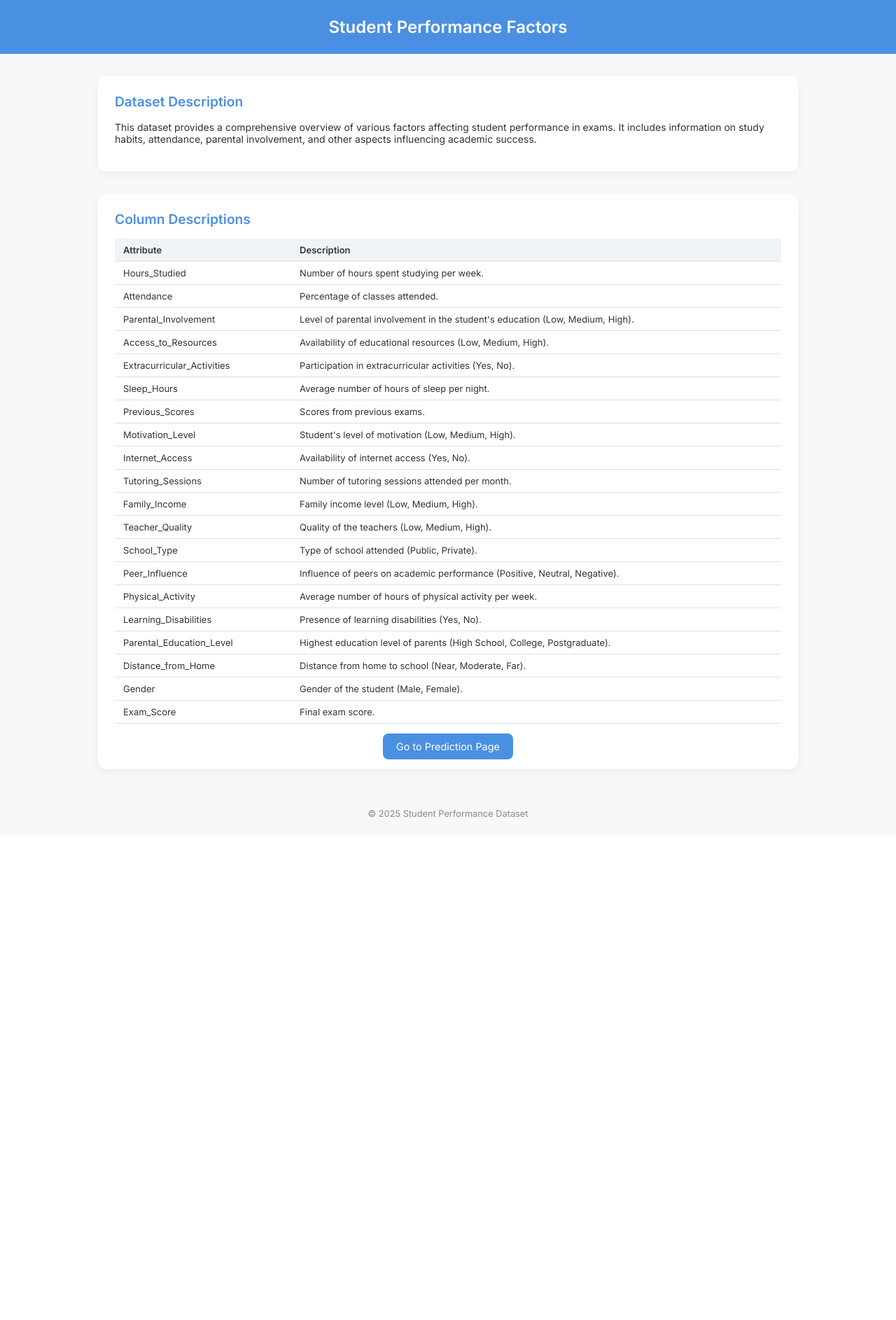
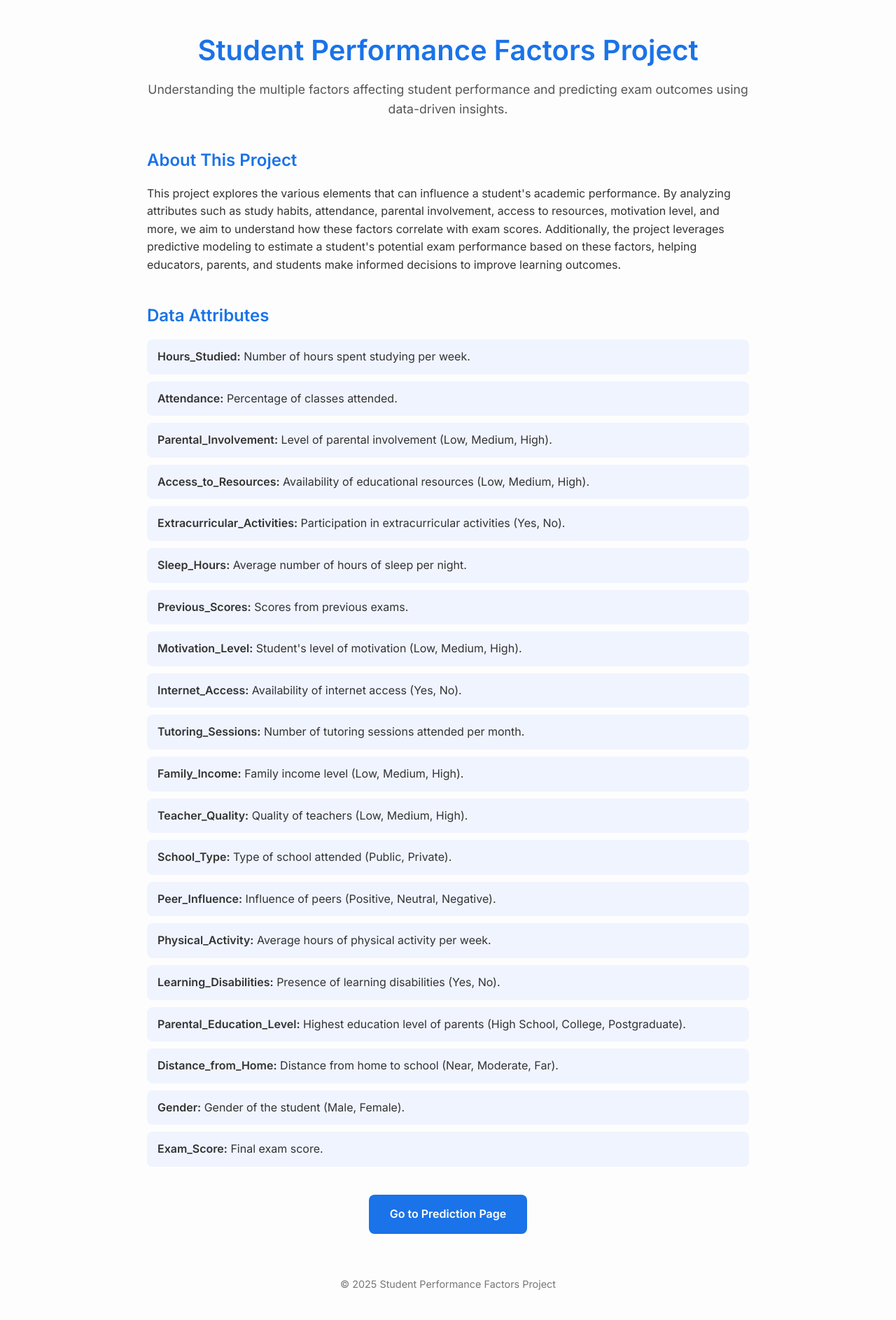
Before and after one commit to therai0/sutudent_performance_factor, a Flask app: page / in a window 1280 px wide. Shown: the whole page at 70% size. Before the commit the page ends 1168 px from the top, so only its background shows below. Run offline with Flask 3, Linux system fonts and the light colour scheme.

Commit message:
Improve html page

```diff
--- a/templates/index.html
+++ b/templates/index.html
@@ -3,166 +3,133 @@
 <head>
     <meta charset="UTF-8">
     <meta name="viewport" content="width=device-width, initial-scale=1.0">
-    <title>Student Performance Factors</title>
-    <!-- Google Fonts -->
+    <title>Student Performance Factors Project</title>
     <link href="https://fonts.googleapis.com/css2?family=Inter:wght@400;600&display=swap" rel="stylesheet">
     <style>
-        body {
-            font-family: 'Inter', sans-serif;
-            background-color: #f7f8fa;
+        /* Global Styles */
+        * {
+            box-sizing: border-box;
             margin: 0;
             padding: 0;
+            font-family: 'Inter', sans-serif;
+        }
+        body {
+            background-color: #fdfdfd;
             color: #333;
-            font-size: 14px; /* smaller font */
+            line-height: 1.6;
         }
-
+        .container {
+            max-width: 900px;
+            margin: 0 auto;
+            padding: 40px 20px;
+        }
         header {
-            background-color: #4a90e2;
+            text-align: center;
+            margin-bottom: 40px;
+        }
+        header h1 {
+            font-size: 2.5rem;
+            color: #1a73e8;
+            margin-bottom: 10px;
+        }
+        header p {
+            font-size: 1.1rem;
+            color: #555;
+        }
+        section {
+            margin-bottom: 40px;
+        }
+        h2 {
+            color: #1a73e8;
+            margin-bottom: 15px;
+            font-size: 1.5rem;
+        }
+        ul {
+            list-style: none;
+            padding-left: 0;
+        }
+        li {
+            background: #f0f4ff;
+            margin-bottom: 10px;
+            padding: 12px 15px;
+            border-radius: 8px;
+            transition: background 0.3s;
+        }
+        li:hover {
+            background: #d9e4ff;
+        }
+        .prediction-button {
+            display: inline-block;
+            text-decoration: none;
+            background-color: #1a73e8;
             color: #fff;
-            padding: 1.5rem 1rem;
-            text-align: center;
+            padding: 15px 30px;
+            border-radius: 8px;
+            font-weight: 600;
+            transition: background 0.3s;
         }
-
-        header h1 {
-            margin: 0;
-            font-weight: 600;
-            font-size: 1.5rem; /* smaller header */
+        .prediction-button:hover {
+            background-color: #155bb5;
         }
-
-        main {
-            max-width: 1000px;
-            margin: 2rem auto;
-            padding: 0 1rem;
-        }
-
-        section {
-            background-color: #fff;
-            border-radius: 12px;
-            box-shadow: 0 4px 12px rgba(0,0,0,0.05);
-            padding: 1.5rem;
-            margin-bottom: 2rem;
-        }
-
-        section h2 {
-            margin-top: 0;
-            color: #4a90e2;
-            font-weight: 600;
-            margin-bottom: 1rem;
-            font-size: 1.2rem; /* smaller section title */
-        }
-
-        table {
-            width: 100%;
-            border-collapse: collapse;
-            font-size: 13px; /* smaller table font */
-        }
-
-        th, td {
-            text-align: left;
-            padding: 0.5rem 0.75rem;
-            border-bottom: 1px solid #e0e0e0;
-        }
-
-        th {
-            background-color: #f0f4f8;
-            color: #333;
-            font-weight: 600;
-        }
-
-        tr:hover {
-            background-color: #f9faff;
-        }
-
-        .button-container {
-            text-align: center;
-            margin-top: 1.5rem;
-        }
-
-        .btn {
-            background-color: #4a90e2;
-            color: #fff;
-            border: none;
-            padding: 0.6rem 1.2rem;
-            font-size: 0.9rem;
-            border-radius: 8px;
-            cursor: pointer;
-            transition: background-color 0.3s ease;
-            text-decoration: none;
-        }
-
-        .btn:hover {
-            background-color: #357abd;
-        }
-
         footer {
             text-align: center;
-            padding: 1.5rem;
-            color: #888;
-            font-size: 0.8rem;
-        }
-
-        @media (max-width: 600px) {
-            header h1 {
-                font-size: 1.2rem;
-            }
-
-            th, td {
-                padding: 0.4rem 0.5rem;
-            }
+            margin-top: 60px;
+            font-size: 0.9rem;
+            color: #777;
         }
     </style>
 </head>
 <body>
-    <header>
-        <h1>Student Performance Factors</h1>
-    </header>
-    <main>
+    <div class="container">
+        <header>
+            <h1>Student Performance Factors Project</h1>
+            <p>Understanding the multiple factors affecting student performance and predicting exam outcomes using data-driven insights.</p>
+        </header>
+
         <section>
-            <h2>Dataset Description</h2>
-            <p>This dataset provides a comprehensive overview of various factors affecting student performance in exams. It includes information on study habits, attendance, parental involvement, and other aspects influencing academic success.</p>
+            <h2>About This Project</h2>
+            <p>
+                This project explores the various elements that can influence a student's academic performance.
+                By analyzing attributes such as study habits, attendance, parental involvement, access to resources,
+                motivation level, and more, we aim to understand how these factors correlate with exam scores.
+                Additionally, the project leverages predictive modeling to estimate a student's potential exam performance
+                based on these factors, helping educators, parents, and students make informed decisions to improve learning outcomes.
+            </p>
         </section>
 
         <section>
-            <h2>Column Descriptions</h2>
-            <table>
-                <thead>
-                    <tr>
-                        <th>Attribute</th>
-                        <th>Description</th>
-                    </tr>
-                </thead>
-                <tbody>
-                    <tr><td>Hours_Studied</td><td>Number of hours spent studying per week.</td></tr>
-                    <tr><td>Attendance</td><td>Percentage of classes attended.</td></tr>
-                    <tr><td>Parental_Involvement</td><td>Level of parental involvement in the student's education (Low, Medium, High).</td></tr>
-                    <tr><td>Access_to_Resources</td><td>Availability of educational resources (Low, Medium, High).</td></tr>
-                    <tr><td>Extracurricular_Activities</td><td>Participation in extracurricular activities (Yes, No).</td></tr>
-                    <tr><td>Sleep_Hours</td><td>Average number of hours of sleep per night.</td></tr>
-                    <tr><td>Previous_Scores</td><td>Scores from previous exams.</td></tr>
-                    <tr><td>Motivation_Level</td><td>Student's level of motivation (Low, Medium, High).</td></tr>
-                    <tr><td>Internet_Access</td><td>Availability of internet access (Yes, No).</td></tr>
-                    <tr><td>Tutoring_Sessions</td><td>Number of tutoring sessions attended per month.</td></tr>
-                    <tr><td>Family_Income</td><td>Family income level (Low, Medium, High).</td></tr>
-                    <tr><td>Teacher_Quality</td><td>Quality of the teachers (Low, Medium, High).</td></tr>
-                    <tr><td>School_Type</td><td>Type of school attended (Public, Private).</td></tr>
-                    <tr><td>Peer_Influence</td><td>Influence of peers on academic performance (Positive, Neutral, Negative).</td></tr>
-                    <tr><td>Physical_Activity</td><td>Average number of hours of physical activity per week.</td></tr>
-                    <tr><td>Learning_Disabilities</td><td>Presence of learning disabilities (Yes, No).</td></tr>
-                    <tr><td>Parental_Education_Level</td><td>Highest education level of parents (High School, College, Postgraduate).</td></tr>
-                    <tr><td>Distance_from_Home</td><td>Distance from home to school (Near, Moderate, Far).</td></tr>
-                    <tr><td>Gender</td><td>Gender of the student (Male, Female).</td></tr>
-                    <tr><td>Exam_Score</td><td>Final exam score.</td></tr>
-                </tbody>
-            </table>
+            <h2>Data Attributes</h2>
+            <ul>
+                <li><strong>Hours_Studied:</strong> Number of hours spent studying per week.</li>
+                <li><strong>Attendance:</strong> Percentage of classes attended.</li>
+                <li><strong>Parental_Involvement:</strong> Level of parental involvement (Low, Medium, High).</li>
+                <li><strong>Access_to_Resources:</strong> Availability of educational resources (Low, Medium, High).</li>
+                <li><strong>Extracurricular_Activities:</strong> Participation in extracurricular activities (Yes, No).</li>
+                <li><strong>Sleep_Hours:</strong> Average number of hours of sleep per night.</li>
+                <li><strong>Previous_Scores:</strong> Scores from previous exams.</li>
+                <li><strong>Motivation_Level:</strong> Student's level of motivation (Low, Medium, High).</li>
+                <li><strong>Internet_Access:</strong> Availability of internet access (Yes, No).</li>
+                <li><strong>Tutoring_Sessions:</strong> Number of tutoring sessions attended per month.</li>
+                <li><strong>Family_Income:</strong> Family income level (Low, Medium, High).</li>
+                <li><strong>Teacher_Quality:</strong> Quality of teachers (Low, Medium, High).</li>
+                <li><strong>School_Type:</strong> Type of school attended (Public, Private).</li>
+                <li><strong>Peer_Influence:</strong> Influence of peers (Positive, Neutral, Negative).</li>
+                <li><strong>Physical_Activity:</strong> Average hours of physical activity per week.</li>
+                <li><strong>Learning_Disabilities:</strong> Presence of learning disabilities (Yes, No).</li>
+                <li><strong>Parental_Education_Level:</strong> Highest education level of parents (High School, College, Postgraduate).</li>
+                <li><strong>Distance_from_Home:</strong> Distance from home to school (Near, Moderate, Far).</li>
+                <li><strong>Gender:</strong> Gender of the student (Male, Female).</li>
+                <li><strong>Exam_Score:</strong> Final exam score.</li>
+            </ul>
+        </section>
 
-            <div class="button-container">
-                <a href="{{ url_for('predict_data')}}" class="btn">Go to Prediction Page</a>
-            </div>
+        <section style="text-align: center;">
+            <a href="{{url_for('predict_data')}}" class="prediction-button">Go to Prediction Page</a>
         </section>
-    </main>
 
-    <footer>
-        &copy; 2025 Student Performance Dataset
-    </footer>
+        <footer>
+            &copy; 2025 Student Performance Factors Project
+        </footer>
+    </div>
 </body>
 </html>
```
Also changed, not shown: 1 other file.
